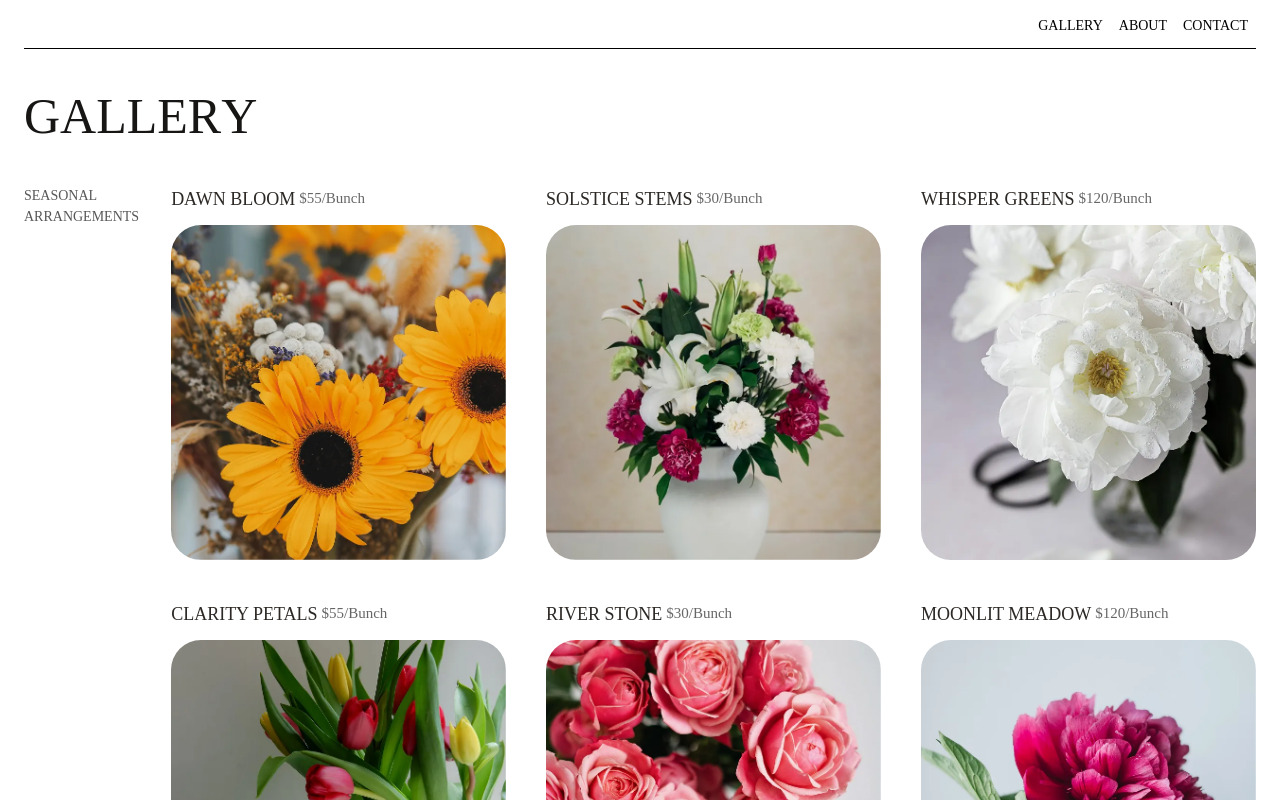
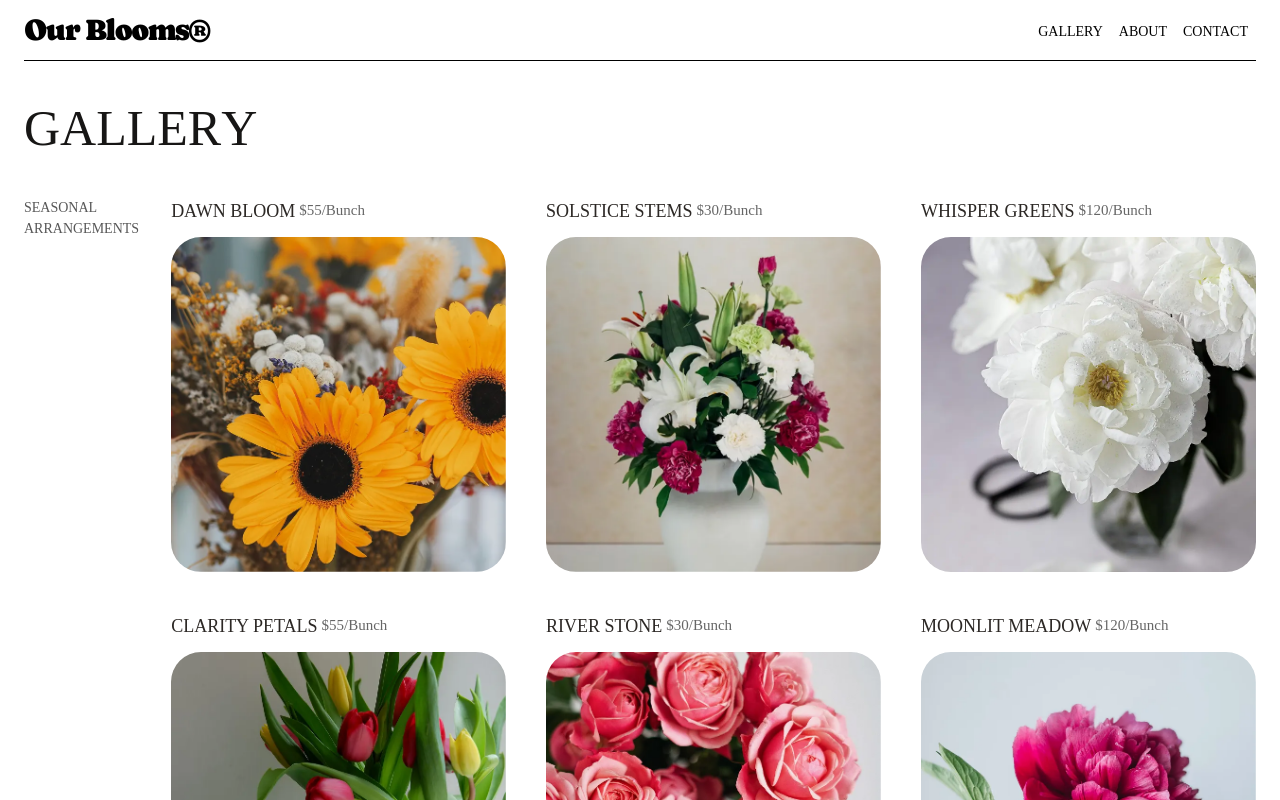
Before and after one commit to FARHAN2324J/Sweet-Flower-Shop, a React (Vite) app: page /Sweet-Flower-Shop/gallery in a window 1280 px wide. Shown: the top 800 px of the page. Built offline with nearby package versions, Linux system fonts and the light colour scheme; a web font is replaced by a local one.

Commit message:
remove WorkWithUs on Gallery

```diff
--- a/src/components/AnimateText.tsx
+++ b/src/components/AnimateText.tsx
@@ -91,6 +91,7 @@ export function AnimateText({
             },
           });
         }
+        ScrollTrigger.refresh();
 
         return () => {
           split.revert();
--- a/src/layouts/Navbar.tsx
+++ b/src/layouts/Navbar.tsx
@@ -3,7 +3,7 @@ const Navbar = () => {
   return (
     <nav className="border-b py-3 mx-6 flex items-center justify-between border-black sticky top-0 z-50 backdrop-blur-lg">
       <a href="#home" className="Display tracking-tighter">
-        {/* Our Blooms® */}
+        Our Blooms®
       </a>
       <ul>
         {navLinks.map((link) => (
--- a/src/pages/Gallery/Gallery.tsx
+++ b/src/pages/Gallery/Gallery.tsx
@@ -1,4 +1,4 @@
-// import WorkWithUs from "../Home/components/WorkWithUs";
+import WorkWithUs from "../Home/components/WorkWithUs";
 import FlowersGallery from "./components/FlowersGallery";
 import Services from "./components/Services";
 
@@ -7,7 +7,7 @@ const Gallery = () => {
     <>
       <FlowersGallery />
       <Services />
-      {/* <WorkWithUs /> */}
+      <WorkWithUs />
     </>
   );
 };
```
